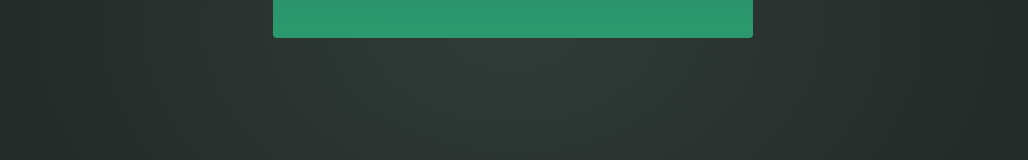
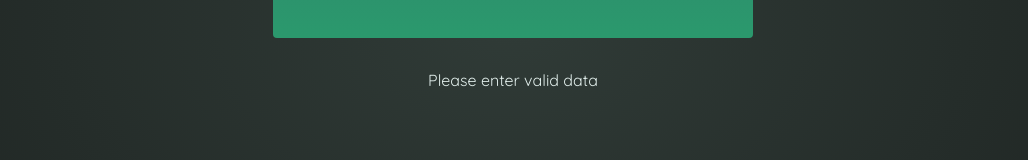
Before and after one commit to adrianaMaretic/investment-calculator, a React (Vite) app: page / in a window 1280 px wide. Shown: the part 398-558 px from the top of the page, without its empty margins (127-1155 px from the left). Built offline with nearby package versions, Linux system fonts and the light colour scheme.

Commit message:
negative input values and duration===0 fix

```diff
--- a/src/App.jsx
+++ b/src/App.jsx
@@ -3,14 +3,20 @@
 import { Results } from "./components/Results";
 
 const initialInputValues = {
-  initialInvestment: null,
-  annualInvestment: null,
-  expectedReturn: null,
-  duration: null,
+  initialInvestment: 0,
+  annualInvestment: 0,
+  expectedReturn: 0,
+  duration: 0,
 };
 
 function App() {
   const [inputValues, setInputValues] = useState(initialInputValues);
+
+  const inputIsValid =
+    inputValues.duration > 0 &&
+    inputValues.initialInvestment >= 0 &&
+    inputValues.annualInvestment >= 0 &&
+    inputValues.expectedReturn >= 0;
 
   function handleInputChange(data) {
     const changedInputId = data.target.id;
@@ -25,11 +31,11 @@
     setInputValues(changedValues);
   }
 
-
   return (
     <main>
       <InputGroup handleChange={handleInputChange}></InputGroup>
-      <Results inputChanges={inputValues}></Results>
+      {!inputIsValid && <p className="center">Please enter valid data</p>}
+      {inputIsValid && <Results inputChanges={inputValues}></Results>}
     </main>
   );
 }
--- a/src/index.css
+++ b/src/index.css
@@ -83,3 +83,7 @@
   font-size: 0.85rem;
   color: #c2e9e0;
 }
+
+.center{
+  text-align: center;
+}
```
